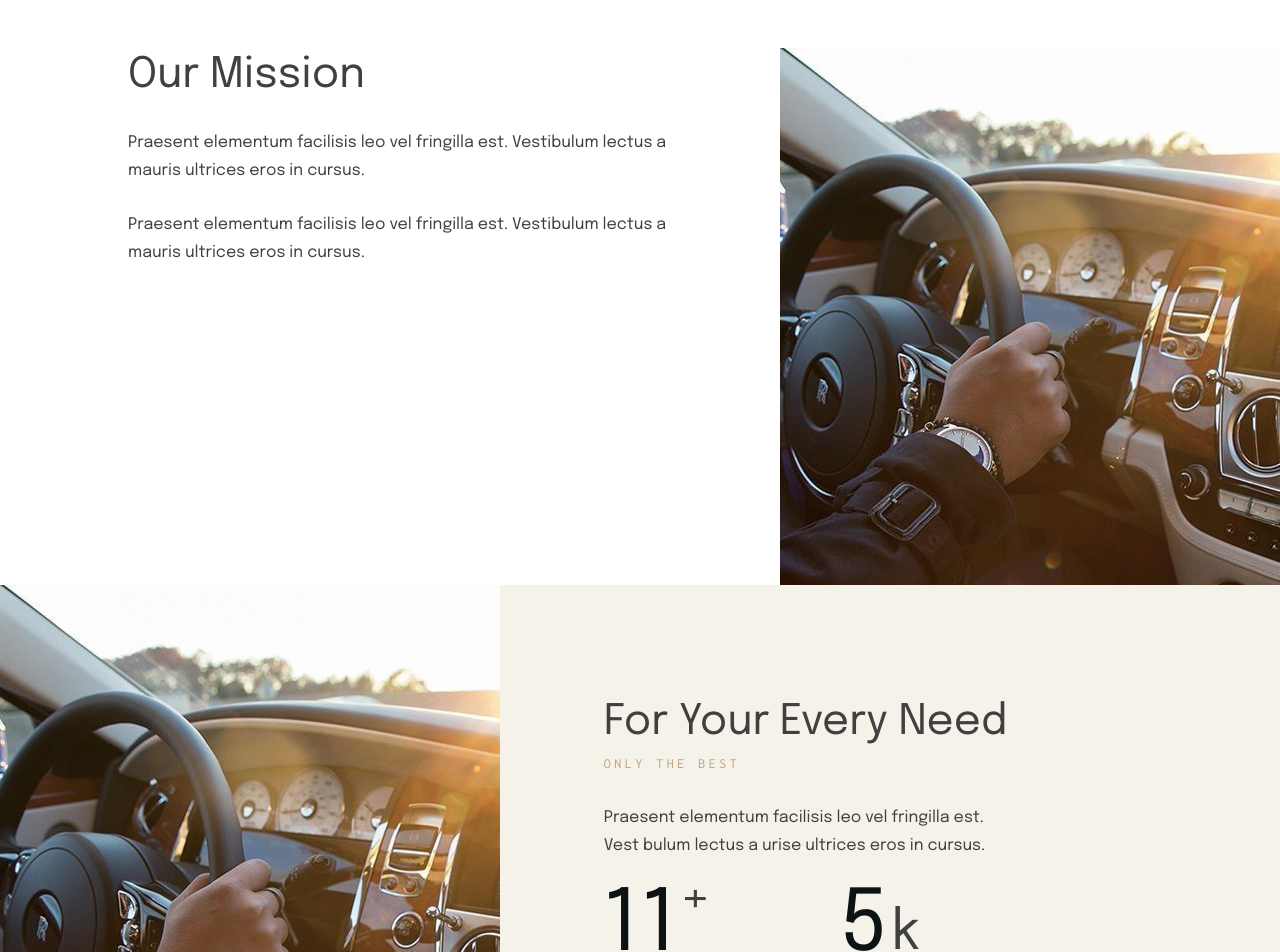
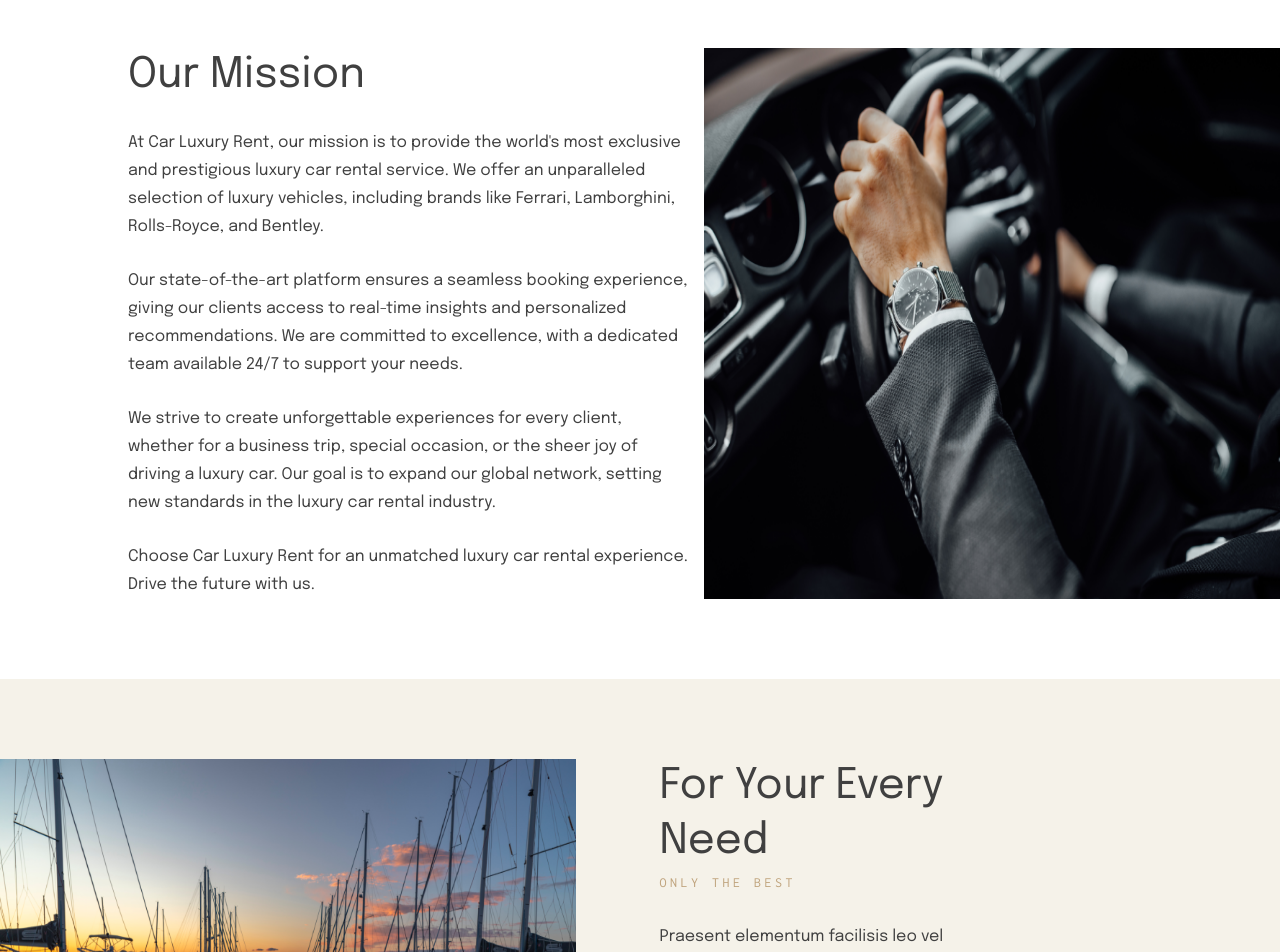
Before and after one commit to debiff/luxury-car, a Next.js app: page /about-us in a window 1280 px wide. Shown: the part 180-1132 px from the top of the page. Built offline with nearby package versions, Linux system fonts and the light colour scheme; a web font is replaced by a local one.

Commit message:
update images about us

```diff
--- a/app/about-us/page.tsx
+++ b/app/about-us/page.tsx
@@ -4,31 +4,57 @@ import Counter from "@/app/about-us/components/Counter";
 
 const Page = () => {
   return (
-    <main className="flex min-h-screen flex-col bg-white pb-[40px]">
+    <main className="flex min-h-screen flex-col bg-white">
       <section
-        className={`${epilogue.className} flex flex-col md:flex-row pt-[95px] md:pt-[80px] pl-12 md:pl-32 justify-between `}
+        className={`${epilogue.className} flex flex-col md:flex-row pt-[95px] md:py-[80px] pl-12 md:pl-32 justify-between `}
       >
-        <div className={"md:w-1/2"}>
+        <div className={"md:w-1/2 md:pr-4"}>
           <h2>Our Mission</h2>
-          <p className={"mt-[26px]"}>
-            Praesent elementum facilisis leo vel fringilla est. Vestibulum
-            lectus a mauris ultrices eros in cursus.
+          <p className="mt-[26px]">
+            {`At Car Luxury Rent, our mission is to provide the world's most
+              exclusive and prestigious luxury car rental service. We offer an
+              unparalleled selection of luxury vehicles, including brands like
+              Ferrari, Lamborghini, Rolls-Royce, and Bentley.`}
           </p>
-          <p className={"mt-[26px]"}>
-            Praesent elementum facilisis leo vel fringilla est. Vestibulum
-            lectus a mauris ultrices eros in cursus.
+          <p className="mt-[26px]">
+            Our state-of-the-art platform ensures a seamless booking experience,
+            giving our clients access to real-time insights and personalized
+            recommendations. We are committed to excellence, with a dedicated
+            team available 24/7 to support your needs.
+          </p>
+          <p className="mt-[26px]">
+            We strive to create unforgettable experiences for every client,
+            whether for a business trip, special occasion, or the sheer joy of
+            driving a luxury car. Our goal is to expand our global network,
+            setting new standards in the luxury car rental industry.
+          </p>
+          <p className="mt-[26px]">
+            Choose Car Luxury Rent for an unmatched luxury car rental
+            experience. Drive the future with us.
           </p>
         </div>
 
-        <Image src={"/about-us/1.webp"} alt={"us"} width={500} height={537} />
+        <Image
+          src={"/about-us/1.webp"}
+          className={"md:w-1/2"}
+          alt={"us"}
+          width={800}
+          height={533}
+        />
       </section>
       <section
-        className={`${epilogue.className} flex flex-col md:flex-row pl-8 md:pl-0 pr-4 md:px-16 justify-between bg-[#F5F2E9]`}
+        className={`${epilogue.className} flex flex-col md:flex-row md:py-[80px] md:pr-32 justify-between bg-[#F5F2E9]`}
       >
-        <Image src={"/about-us/1.webp"} alt={"us"} width={500} height={537} />
+        <Image
+          className={"md:w-1/2"}
+          src={"/about-us/2.webp"}
+          alt={"us2"}
+          width={800}
+          height={533}
+        />
         <div
           className={
-            "flex flex-col flex-grow justify-center items-center mb-[3px] text-left"
+            "flex flex-col w-1/2 justify-center items-center mb-[3px] text-left"
           }
         >
           <div className={"pl-[14.5%] pr-[27%]"}>
@@ -84,7 +110,7 @@ const Page = () => {
         </div>
       </section>
       <section
-        className={`${epilogue.className} flex flex-col md:flex-row pt-[95px] md:pt-[80px] pl-8 pr-4 md:px-16 justify-center`}
+        className={`${epilogue.className} flex flex-col md:flex-row pt-[95px] md:py-[80px] pl-8 pr-4 md:px-16 justify-center `}
       >
         <div className={"md:w-1/2"}>
           <h2>
@@ -128,6 +154,7 @@ const Page = () => {
           </div>
         </div>
       </section>
+
       {/* TODO: Add newsletter subscription */}
       {/*<section*/}
       {/*  className={`${epilogue.className} flex flex-col md:flex-row pl-8 md:pl-0 pr-4 md:px-16 justify-between bg-[#F5F2E9]`}*/}
```
Also changed, not shown: public/about-us/1.webp, public/about-us/2.webp (added).
